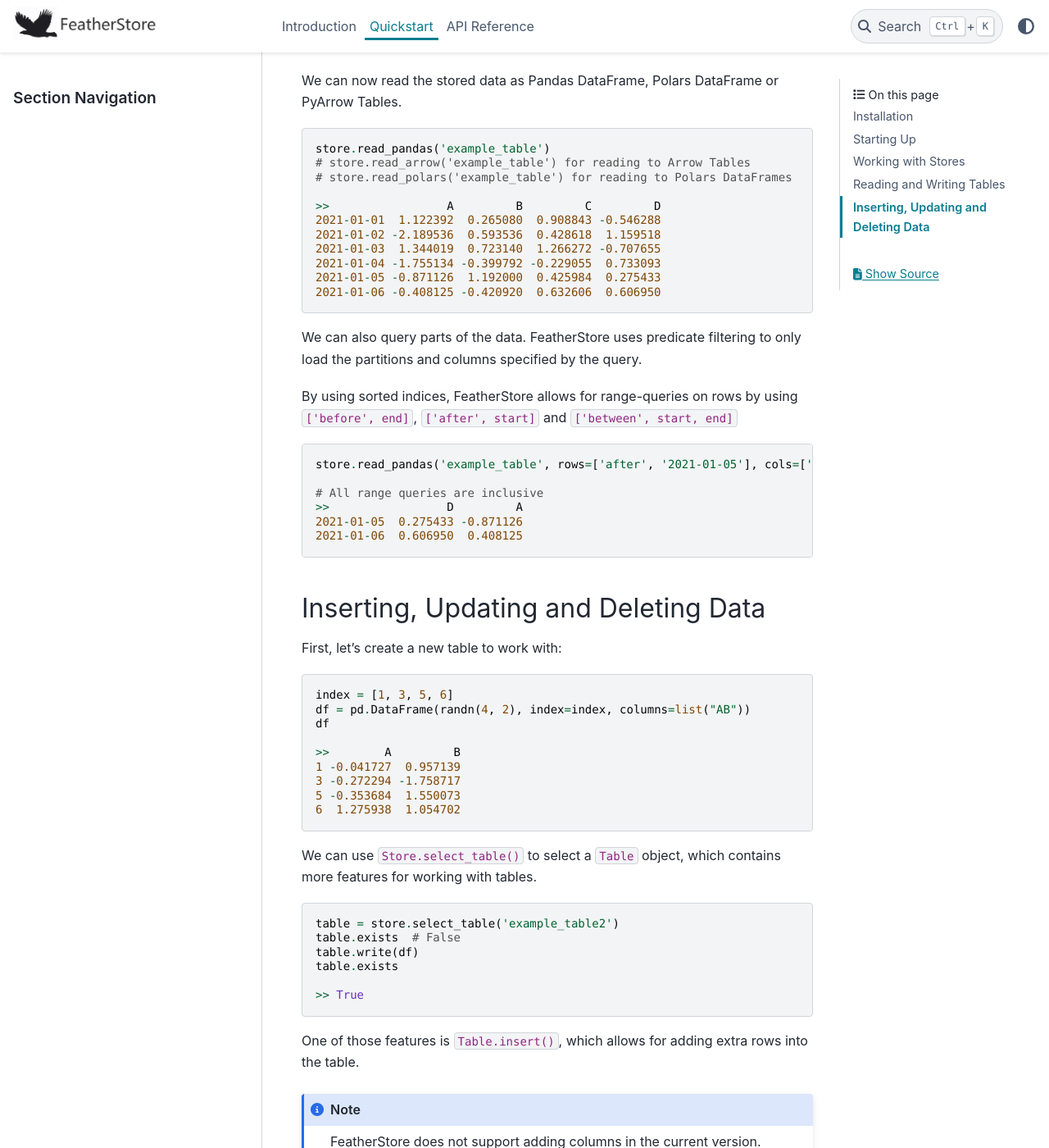
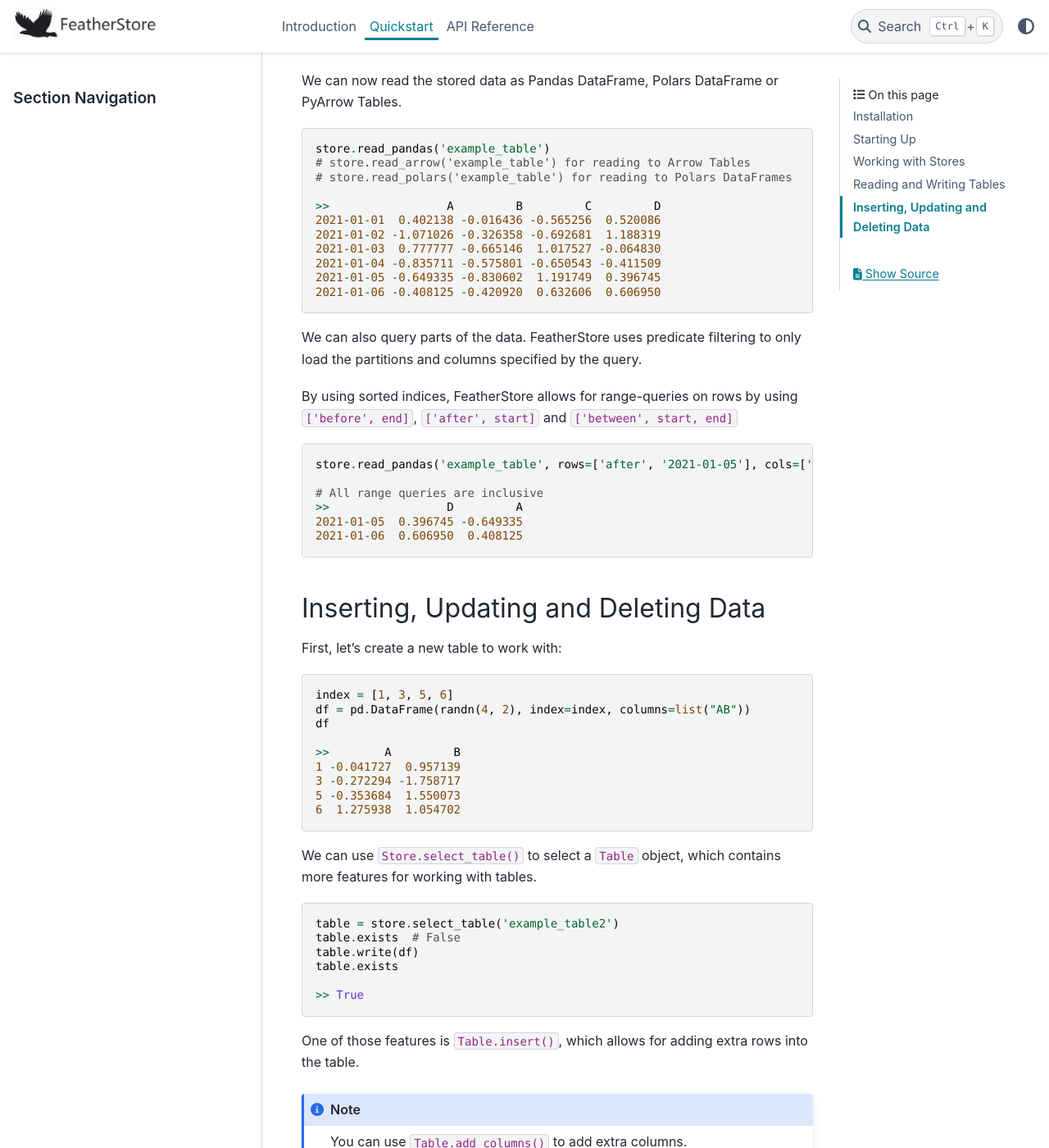
Before and after one commit to hakonmh/featherstore, a Sphinx documentation site: the page built from docs/Quickstart.rst, in a window 1280 px wide and 1400 px high, scrolled down 2245 px. Shown: the whole window at 82% size. Built offline with Sphinx 7.4.7 and the PyData theme 0.15.4, drawn with Linux system fonts in a browser that asks for light colours; some of the changed text lies outside the part shown.

Commit message:
Updated introductory examples

```diff
--- a/docs/Quickstart.rst
+++ b/docs/Quickstart.rst
@@ -107,11 +107,11 @@ We can now read the stored data as Pandas DataFrame, Polars DataFrame or PyArrow
     # store.read_polars('example_table') for reading to Polars DataFrames
 
     >>                 A         B         C         D
-    2021-01-01  1.122392  0.265080  0.908843 -0.546288
-    2021-01-02 -2.189536  0.593536  0.428618  1.159518
-    2021-01-03  1.344019  0.723140  1.266272 -0.707655
-    2021-01-04 -1.755134 -0.399792 -0.229055  0.733093
-    2021-01-05 -0.871126  1.192000  0.425984  0.275433
+    2021-01-01  0.402138 -0.016436 -0.565256  0.520086
+    2021-01-02 -1.071026 -0.326358 -0.692681  1.188319
+    2021-01-03  0.777777 -0.665146  1.017527 -0.064830
+    2021-01-04 -0.835711 -0.575801 -0.650543 -0.411509
+    2021-01-05 -0.649335 -0.830602  1.191749  0.396745
     2021-01-06 -0.408125 -0.420920  0.632606  0.606950
 
 We can also query parts of the data. FeatherStore uses predicate filtering to
@@ -126,7 +126,7 @@ By using sorted indices, FeatherStore allows for range-queries on rows by using
 
     # All range queries are inclusive
     >>                 D         A
-    2021-01-05  0.275433 -0.871126
+    2021-01-05  0.396745 -0.649335
     2021-01-06  0.606950  0.408125
 
 Inserting, Updating and Deleting Data
@@ -161,7 +161,7 @@ One of those features is ``Table.insert()``, which allows for adding extra rows
 into the table.
 
 .. note::
-    FeatherStore does not support adding columns in the current version.
+    You can use ``Table.add_columns()`` to add extra columns.
 
 
 .. code-block:: python
```
Also changed, not shown: other parts of docs/Quickstart.rst (+5 -2 lines), README.md (+8 -8 lines).
